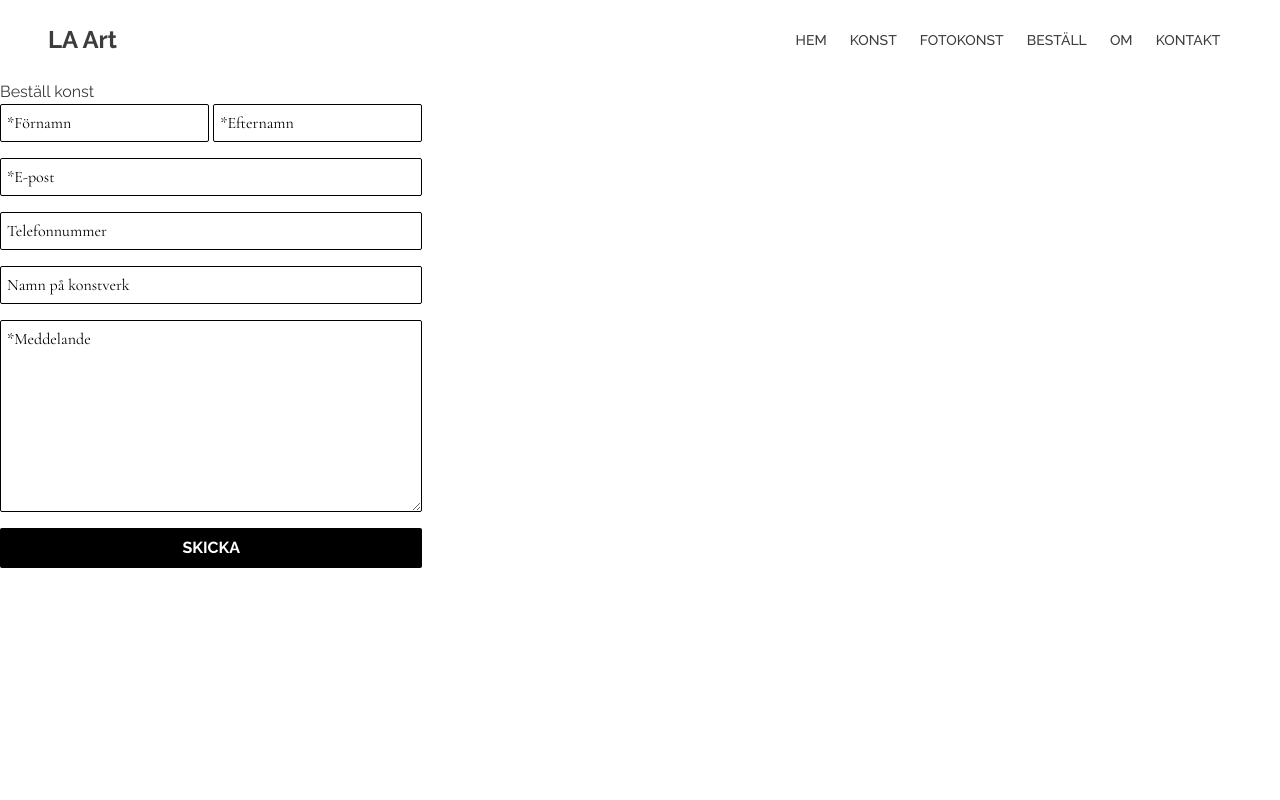
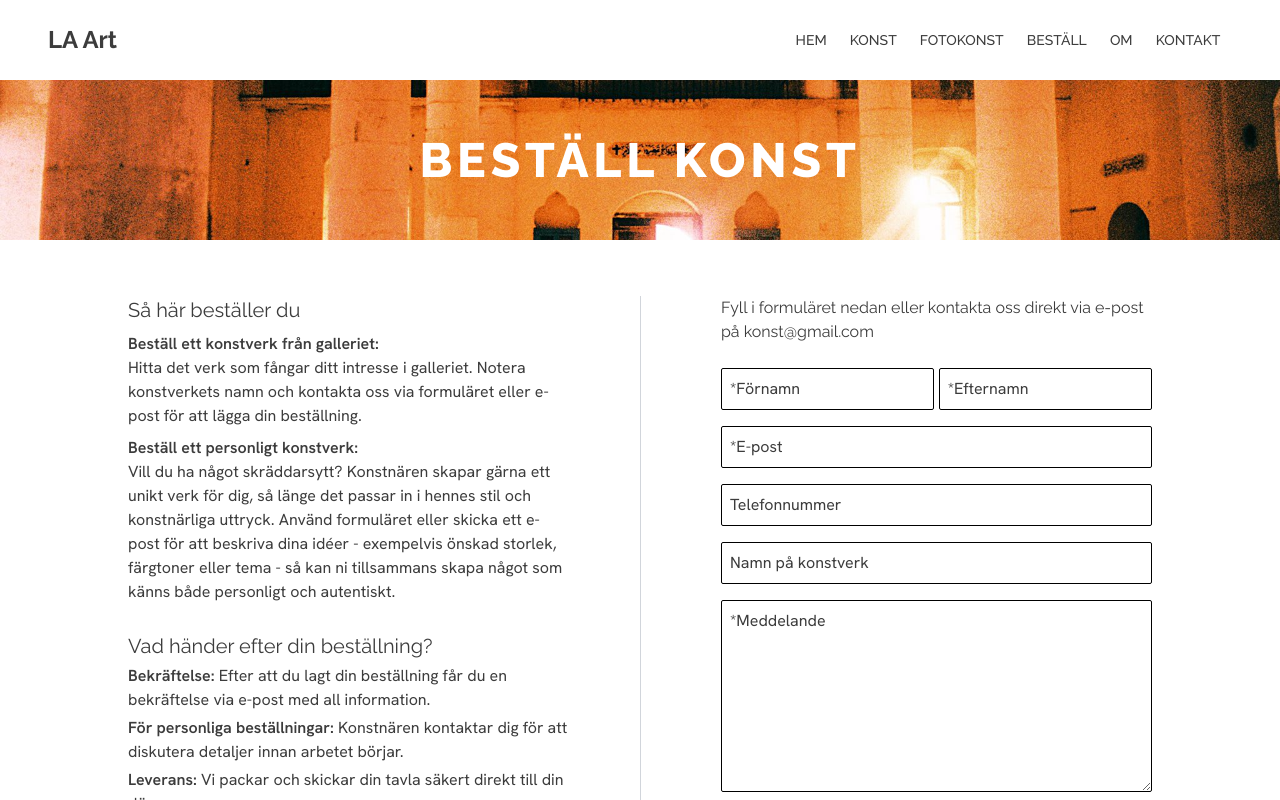
Before and after one commit to RozlinA/Art-Gallery-Degree-Project, a React (Vite) app: page /bestall in a window 1280 px wide. Shown: the top 800 px of the page. Built offline with nearby package versions, Linux system fonts and the light colour scheme; no server answers.

Commit message:
Add order details component and add order layout and styling

```diff
--- a/src/components/ContactForm.tsx
+++ b/src/components/ContactForm.tsx
@@ -36,7 +36,7 @@ export const ContactForm = () => {
       <form
         ref={form}
         onSubmit={sendEmail}
-        className="border-black flex flex-col gap-4 p-4 md:p-0 w-[33%]"
+        className="border-black flex flex-col gap-4 pb-5"
       >
         <div className="flex justify-between">
           <input
@@ -45,7 +45,7 @@ export const ContactForm = () => {
             id="firstName"
             placeholder="*Förnamn"
             required
-            className="border border-black placeholder-black p-1.5 w-[165px] md:w-[49.5%] rounded-sm"
+            className="border border-black placeholder-[#3c3c3c] p-2 w-[49.5%] rounded-sm"
           />
 
           <input
@@ -53,7 +53,7 @@ export const ContactForm = () => {
             name="lastName"
             placeholder="*Efternamn"
             required
-            className="border border-black placeholder-black p-1.5 w-[165px] md:w-[49.5%] rounded-sm"
+            className="border border-black placeholder-[#3c3c3c] p-2 w-[49.5%] rounded-sm"
           />
         </div>
 
@@ -63,7 +63,7 @@ export const ContactForm = () => {
           id="email"
           placeholder="*E-post"
           required
-          className="border border-black placeholder-black p-1.5 rounded-sm"
+          className="border border-black placeholder-[#3c3c3c] p-2 rounded-sm"
         />
 
         <input
@@ -71,7 +71,7 @@ export const ContactForm = () => {
           name="phone"
           id="phone"
           placeholder="Telefonnummer"
-          className="border border-black placeholder-black p-1.5 rounded-sm"
+          className="border border-black placeholder-[#3c3c3c] p-2 rounded-sm"
         />
 
         <input
@@ -79,7 +79,7 @@ export const ContactForm = () => {
           name="artwork"
           id="artwork"
           placeholder="Namn på konstverk"
-          className="border border-black placeholder-black p-1.5 rounded-sm"
+          className="border border-black placeholder-[#3c3c3c] p-2 rounded-sm"
         />
 
         <textarea
@@ -87,7 +87,7 @@ export const ContactForm = () => {
           id="message"
           placeholder="*Meddelande"
           required
-          className="border border-black placeholder-black p-1.5 h-48 rounded-sm"
+          className="border border-black placeholder-[#3c3c3c] p-2 h-48 rounded-sm"
         ></textarea>
 
         <button
--- /dev/null
+++ b/src/components/OrderText.tsx
@@ -0,0 +1,74 @@
+export const OrderText = () => {
+  return (
+    <>
+      <div className="md:w-[43%] h-auto flex flex-col order-last md:order-first gap-7">
+        <div className="flex flex-col gap-2">
+          <h3 className="text-xl">Så här beställer du</h3>
+
+          <div>
+            <h4 className="text-base font-semibold font-body">
+              Beställ ett konstverk från galleriet:
+            </h4>
+
+            <p>
+              Hitta det verk som fångar ditt intresse i galleriet. Notera
+              konstverkets namn och kontakta oss via formuläret eller e-post för
+              att lägga din beställning.
+            </p>
+          </div>
+
+          <div>
+            <h4 className="text-base font-semibold font-body">
+              Beställ ett personligt konstverk:
+            </h4>
+
+            <p>
+              Vill du ha något skräddarsytt? Konstnären skapar gärna ett unikt
+              verk för dig, så länge det passar in i hennes stil och
+              konstnärliga uttryck. Använd formuläret eller skicka ett e-post
+              för att beskriva dina idéer - exempelvis önskad storlek, färgtoner
+              eller tema - så kan ni tillsammans skapa något som känns både
+              personligt och autentiskt.
+            </p>
+          </div>
+        </div>
+
+        <div className="flex flex-col gap-1">
+          <h3 className="text-xl">Vad händer efter din beställning?</h3>
+
+          <div>
+            <p>
+              <b className="font-semibold">Bekräftelse:</b> Efter att du lagt
+              din beställning får du en bekräftelse via e-post med all
+              information.
+            </p>
+          </div>
+
+          <div>
+            <p>
+              <b className="font-semibold">För personliga beställningar:</b>{" "}
+              Konstnären kontaktar dig för att diskutera detaljer innan arbetet
+              börjar.
+            </p>
+          </div>
+
+          <div>
+            <p>
+              <b className="font-semibold">Leverans:</b> Vi packar och skickar
+              din tavla säkert direkt till din dörr.
+            </p>
+          </div>
+        </div>
+
+        <div className="flex flex-col gap-1">
+          <h3 className="text-xl">Frågor eller funderingar?</h3>
+
+          <p>
+            Vi finns här för att hjälpa dig! Tveka inte att kontakta oss via
+            [e-post] eller [telefon] om du behöver hjälp eller vill veta mer.
+          </p>
+        </div>
+      </div>
+    </>
+  );
+};
--- a/src/index.css
+++ b/src/index.css
@@ -1,5 +1,6 @@
 @import url('https://fonts.googleapis.com/css2?family=Raleway:ital,wght@0,100..900;1,100..900&display=swap');
 @import url('https://fonts.googleapis.com/css2?family=Cormorant+Garamond:ital,wght@0,300;0,400;0,500;0,600;0,700;1,300;1,400;1,500;1,600;1,700&display=swap');
+@import url('https://fonts.googleapis.com/css2?family=Hanken+Grotesk:ital,wght@0,100..900;1,100..900&display=swap');
 
 @tailwind base;
 @tailwind components;
@@ -7,7 +8,7 @@
 
 :root {
   --font-heading: "Raleway", sans-serif;
-  --font-body: "Cormorant Garamond", serif;
+  --font-body: "Hanken Grotesk", sans-serif;
 }
 
 * {
--- a/src/pages/Order.tsx
+++ b/src/pages/Order.tsx
@@ -1,10 +1,48 @@
 import { ContactForm } from "../components/ContactForm";
+import { OrderText } from "../components/OrderText";
+import backgroundImage from "../assets/Midyat2.jpg";
+import { IonIcon } from "@ionic/react";
+import { informationCircleOutline } from "ionicons/icons";
 
 export const Order = () => {
   return (
     <>
-      <h1>Beställ konst</h1>
-      <ContactForm></ContactForm>
+      <div
+        className="w-screen h-screen max-h-[100px] md:max-h-[160px] bg-cover bg-center flex flex-col justify-center items-center"
+        style={{ backgroundImage: `url(${backgroundImage})` }}
+      >
+        <h1 className="text-3xl md:text-5xl text-white font-extrabold tracking-widest">
+          BESTÄLL KONST
+        </h1>
+      </div>
+
+      <section className="w-screen h-auto flex justify-center items-center py-10 md:py-14">
+        <div className="flex justify-center">
+          <div className="flex flex-col md:flex-row w-[90%] md:w-4/5 gap-8 justify-between">
+            <OrderText></OrderText>
+
+            <div className="w-full md:w-[50%] flex flex-col gap-6 md:border-l md:border-gray-300 md:pl-20">
+              <h3>
+                Fyll i formuläret nedan eller kontakta oss direkt via e-post på
+                konst@gmail.com
+              </h3>
+              <div className="md:hidden flex">
+                <IonIcon
+                  icon={informationCircleOutline}
+                  size="small"
+                  className="pr-1"
+                ></IonIcon>
+                <p className="font-medium">
+                  Information om hur du beställer hittar du längre ner på sidan
+                </p>
+              </div>
+
+              <ContactForm></ContactForm>
+              <hr className="md:hidden" />
+            </div>
+          </div>
+        </div>
+      </section>
     </>
   );
 };
```
